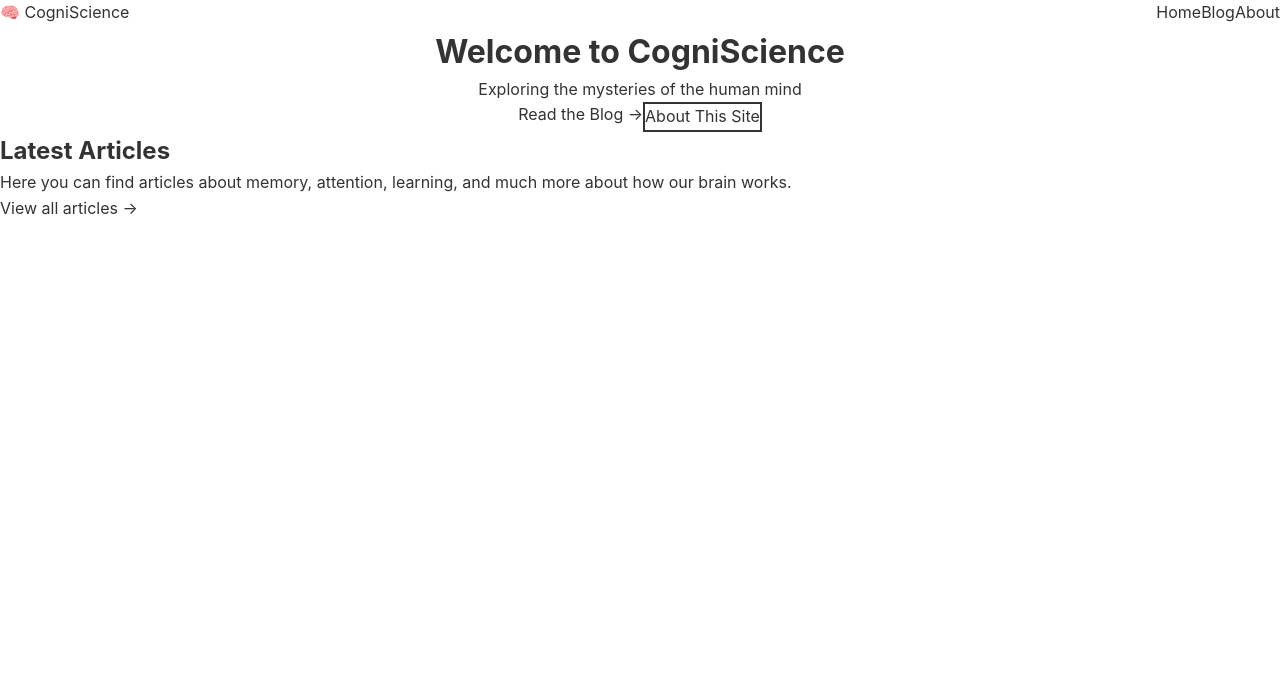
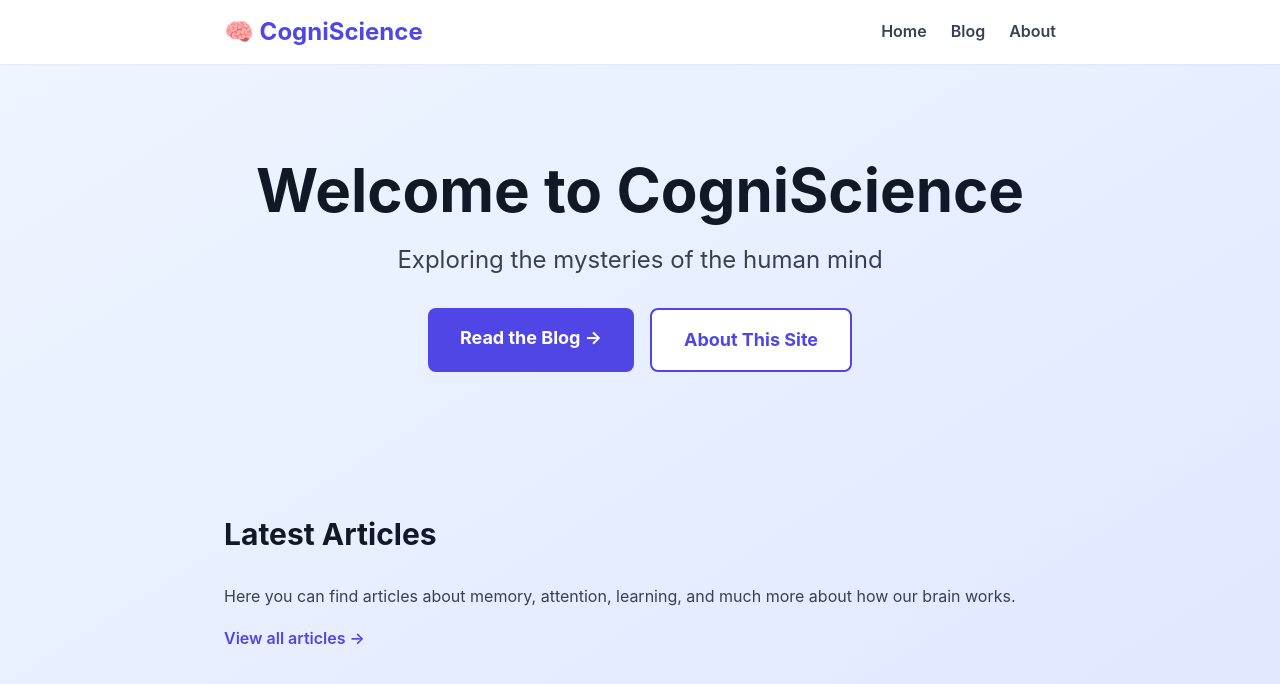
Before and after one commit to harrycrcz/cognitive-science-blog, a Next.js app: page / in a window 1280 px wide. Shown: the top 684 px of the page. Built offline with nearby package versions, Linux system fonts and the light colour scheme.

Commit message:
fix: change CommentsSection file

```diff
--- a/package.json
+++ b/package.json
@@ -15,8 +15,10 @@
   },
   "devDependencies": {
     "@tailwindcss/postcss": "^4",
+    "autoprefixer": "^10.4.23",
     "eslint": "^9",
     "eslint-config-next": "16.0.3",
-    "tailwindcss": "^4"
+    "postcss": "^8.5.6",
+    "tailwindcss": "^3.4.19"
   }
 }
--- /dev/null
+++ b/postcss.config.js
@@ -0,0 +1,6 @@
+module.exports = {
+  plugins: {
+    tailwindcss: {},
+    autoprefixer: {},
+  },
+}
--- /dev/null
+++ b/tailwind.config.js
@@ -0,0 +1,11 @@
+/** @type {import('tailwindcss').Config} */
+module.exports = {
+  content: [
+    "./app/**/*.{js,ts,jsx,tsx,mdx}",
+    "./components/**/*.{js,ts,jsx,tsx,mdx}",
+  ],
+  theme: {
+    extend: {},
+  },
+  plugins: [],
+}
```
Also changed, not shown: components/CommentsSection.js (renamed from components/CommentsSession.js), 2 other files (tests, documents, lock files or other folders).
